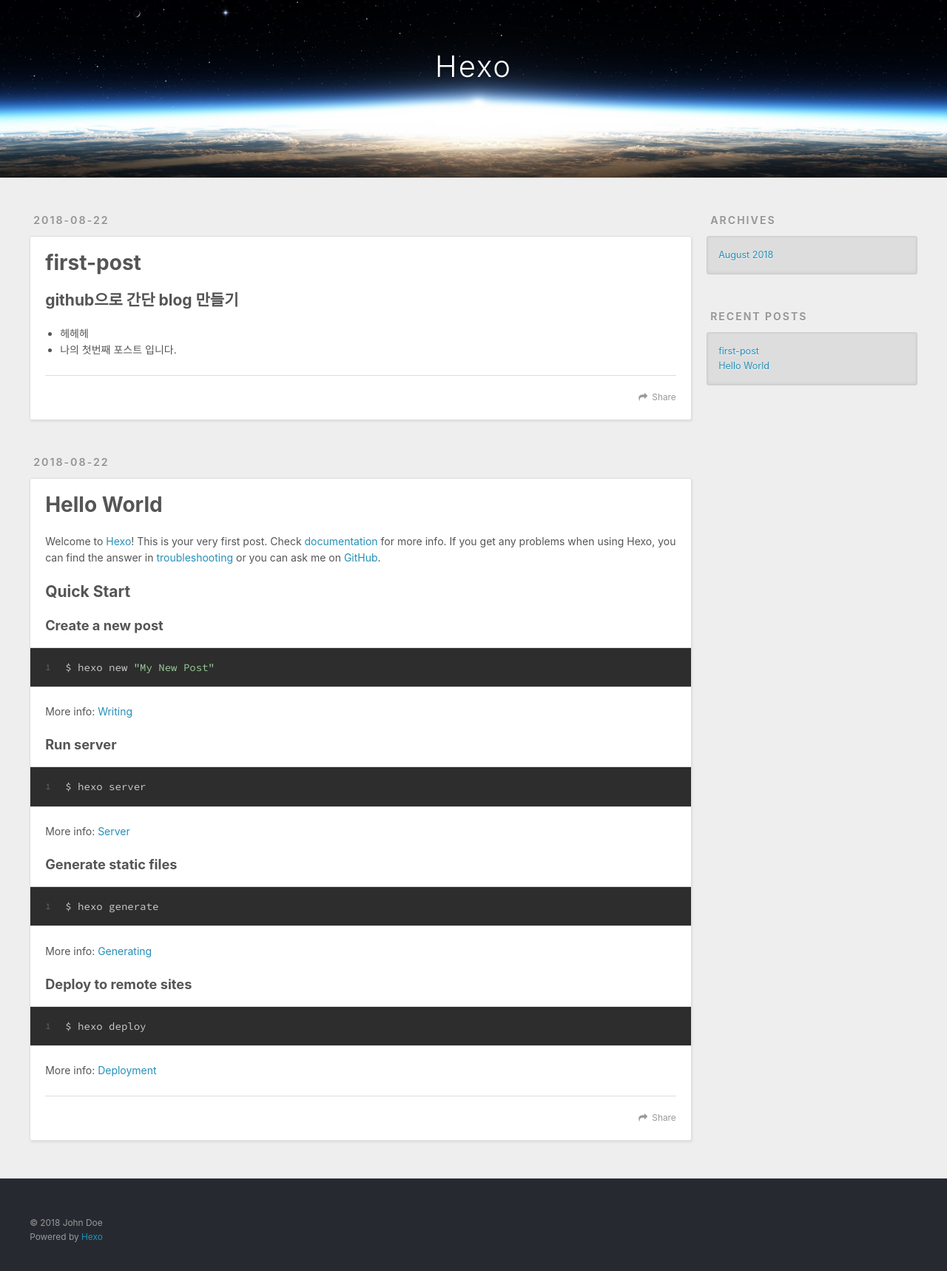
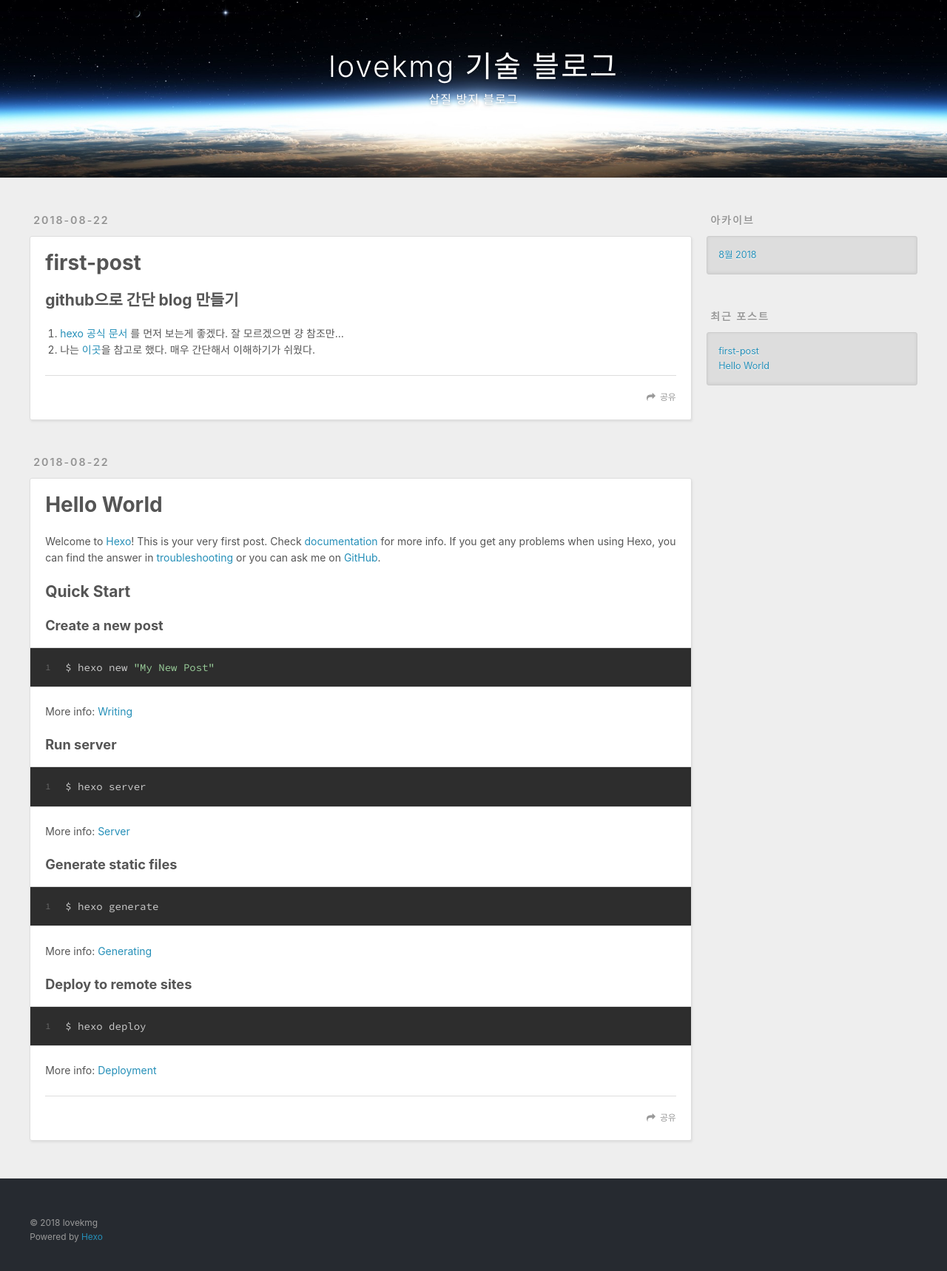
Before and after one commit to lovekmg/lovekmg.github.io, a plain HTML site: page index.html in a window 1280 px wide. Shown: the part 60-1778 px from the top of the page at 74% size. Drawn offline with nearby package versions, Linux system fonts and the light colour scheme.

Commit message:
Site updated: 2018-08-22 14:27:03

```diff
--- a/index.html
+++ b/index.html
@@ -5,17 +5,21 @@
 
 
 
-  <title>Hexo</title>
+  <title>lovekmg 기술 블로그</title>
   <meta name="viewport" content="width=device-width, initial-scale=1, maximum-scale=1">
-  <meta property="og:type" content="website">
-<meta property="og:title" content="Hexo">
+  <meta name="description" content="기억력의 한계를 극복하기 위한 blog">
+<meta name="keywords" content="web, php, mysql, nginx, html, css, javascript">
+<meta property="og:type" content="website">
+<meta property="og:title" content="lovekmg 기술 블로그">
 <meta property="og:url" content="http://yoursite.com/index.html">
-<meta property="og:site_name" content="Hexo">
-<meta property="og:locale" content="default">
+<meta property="og:site_name" content="lovekmg 기술 블로그">
+<meta property="og:description" content="기억력의 한계를 극복하기 위한 blog">
+<meta property="og:locale" content="ko">
 <meta name="twitter:card" content="summary">
-<meta name="twitter:title" content="Hexo">
+<meta name="twitter:title" content="lovekmg 기술 블로그">
+<meta name="twitter:description" content="기억력의 한계를 극복하기 위한 blog">
 
-    <link rel="alternate" href="/atom.xml" title="Hexo" type="application/atom+xml">
+    <link rel="alternate" href="/atom.xml" title="lovekmg 기술 블로그" type="application/atom+xml">
 
 
     <link rel="icon" href="/favicon.png">
@@ -34,8 +38,12 @@
   <div id="header-outer" class="outer">
     <div id="header-title" class="inner">
       <h1 id="logo-wrap">
-        <a href="/" id="logo">Hexo</a>
+        <a href="/" id="logo">lovekmg 기술 블로그</a>
       </h1>
+
+        <h2 id="subtitle-wrap">
+          <a href="/" id="subtitle">삽질 방지 블로그</a>
+        </h2>
 
     </div>
     <div id="header-inner" class="inner">
@@ -51,7 +59,7 @@
 
           <a id="nav-rss-link" class="nav-icon" href="/atom.xml" title="RSS Feed"></a>
 
-        <a id="nav-search-btn" class="nav-icon" title="Search"></a>
+        <a id="nav-search-btn" class="nav-icon" title="검색"></a>
       </nav>
       <div id="search-form-wrap">
         <form action="//google.com/search" method="get" accept-charset="UTF-8" class="search-form"><input type="search" name="q" class="search-form-input" placeholder="Search"><button type="submit" class="search-form-submit">&#xF002;</button><input type="hidden" name="sitesearch" value="http://yoursite.com"></form>
@@ -84,15 +92,15 @@
 
     <div class="article-entry" itemprop="articleBody">
 
-        <h2 id="github으로-간단-blog-만들기"><a href="#github으로-간단-blog-만들기" class="headerlink" title="github으로 간단 blog 만들기"></a>github으로 간단 blog 만들기</h2><ul>
-<li>헤헤헤</li>
-<li>나의 첫번째 포스트 입니다.</li>
-</ul>
+        <h2 id="github으로-간단-blog-만들기"><a href="#github으로-간단-blog-만들기" class="headerlink" title="github으로 간단 blog 만들기"></a>github으로 간단 blog 만들기</h2><ol>
+<li><a href="https://hexo.io/ko/docs/" target="_blank" rel="noopener">hexo 공식 문서</a> 를 먼저 보는게 좋겠다. 잘 모르겠으면 걍 참조만…</li>
+<li>나는 <a href="https://kdydesign.github.io/2017/06/23/start-hexo-blog/" target="_blank" rel="noopener">이곳</a>을 참고로 했다. 매우 간단해서 이해하기가 쉬웠다. </li>
+</ol>
 
 
     </div>
     <footer class="article-footer">
-      <a data-url="http://yoursite.com/2018/08/22/first-post/" data-id="cjl4nsmt10000bou31nzj2e8g" class="article-share-link">Share</a>
+      <a data-url="http://yoursite.com/2018/08/22/first-post/" data-id="cjl4p4po10000rfu3w8k5w12o" class="article-share-link">공유</a>
 
 
     </footer>
@@ -137,7 +145,7 @@
 
     </div>
     <footer class="article-footer">
-      <a data-url="http://yoursite.com/2018/08/22/hello-world/" data-id="cjl4nsmth0001bou3cd49hqfb" class="article-share-link">Share</a>
+      <a data-url="http://yoursite.com/2018/08/22/hello-world/" data-id="cjl4p4pok0001rfu3f60k8bi8" class="article-share-link">공유</a>
 
 
     </footer>
@@ -163,9 +171,9 @@
 
 
   <div class="widget-wrap">
-    <h3 class="widget-title">Archives</h3>
+    <h3 class="widget-title">아카이브</h3>
     <div class="widget">
-      <ul class="archive-list"><li class="archive-list-item"><a class="archive-list-link" href="/archives/2018/08/">August 2018</a></li></ul>
+      <ul class="archive-list"><li class="archive-list-item"><a class="archive-list-link" href="/archives/2018/08/">8월 2018</a></li></ul>
     </div>
   </div>
 
@@ -173,7 +181,7 @@
 
 
   <div class="widget-wrap">
-    <h3 class="widget-title">Recent Posts</h3>
+    <h3 class="widget-title">최근 포스트</h3>
     <div class="widget">
       <ul>
 
@@ -197,7 +205,7 @@
 
   <div class="outer">
     <div id="footer-info" class="inner">
-      &copy; 2018 John Doe<br>
+      &copy; 2018 lovekmg<br>
       Powered by <a href="http://hexo.io/" target="_blank">Hexo</a>
     </div>
   </div>
```
Also changed, not shown: 2018/08/22/first-post/index.html (+25 -20 lines), 2018/08/22/hello-world/index.html (+17 -12 lines), archives/2018/08/index.html (+23 -15 lines), archives/2018/index.html (+23 -15 lines), archives/index.html (+23 -15 lines).
